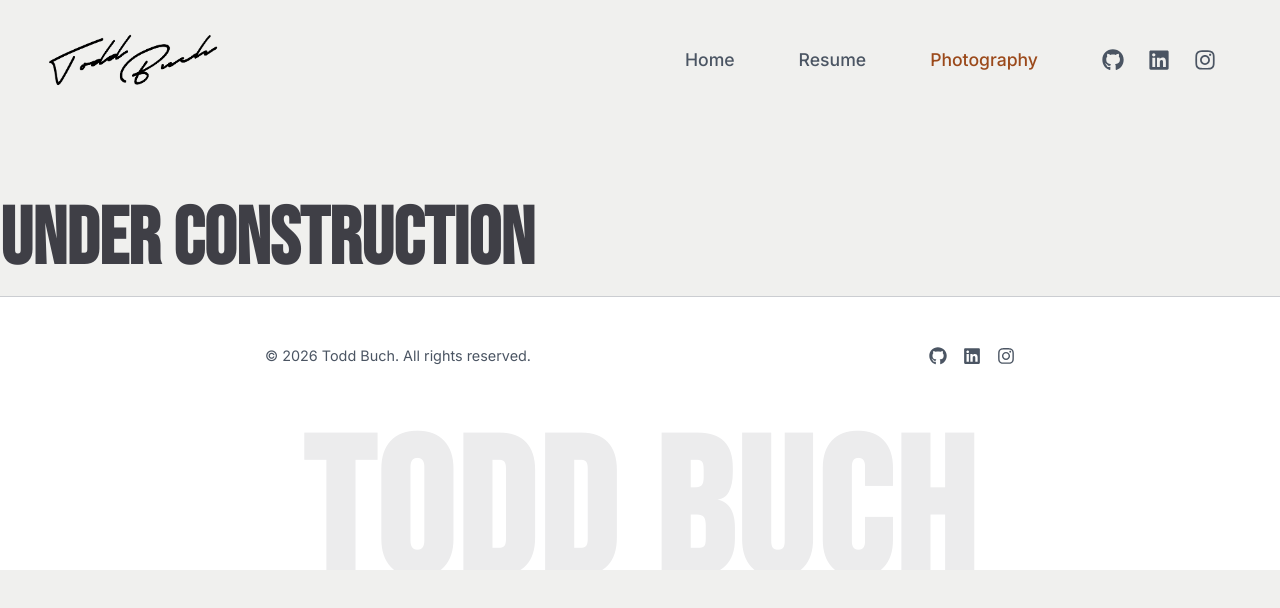
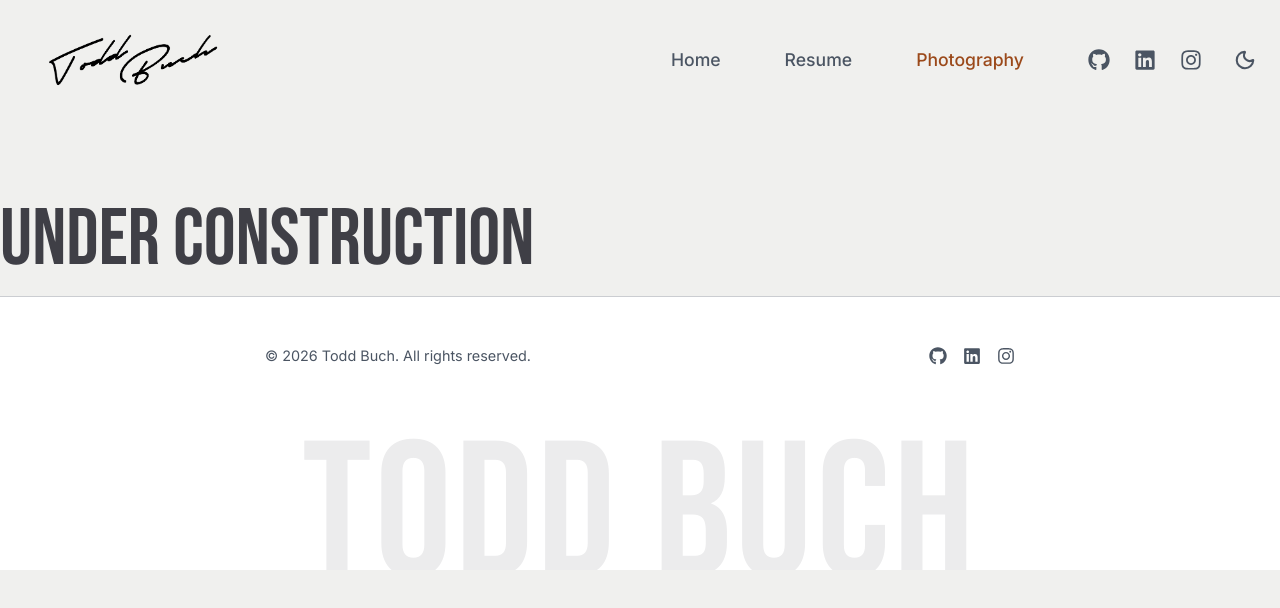
Before and after one commit to todd-buch/Portfolio, a React (Vite) app: page /photography in a window 1280 px wide. Shown: the top 608 px of the page. Built offline with nearby package versions, Linux system fonts and the light colour scheme.

Commit message:
resume: - fix font thickness for headers - add dark mode - add to accounting award

```diff
--- a/index.html
+++ b/index.html
@@ -5,6 +5,22 @@
     <link rel="icon" type="image/svg+xml" href="/Logo Icon.svg" />
     <meta name="viewport" content="width=device-width, initial-scale=1.0" />
     <title>Todd Buch</title>
+    <!-- Apply theme before first paint to avoid a light/dark flash -->
+    <script>
+      (function () {
+        try {
+          var stored = localStorage.getItem("theme");
+          var theme =
+            stored === "light" || stored === "dark"
+              ? stored
+              : window.matchMedia("(prefers-color-scheme: dark)").matches
+                ? "dark"
+                : "light";
+          document.documentElement.setAttribute("data-theme", theme);
+          document.documentElement.style.colorScheme = theme;
+        } catch (e) {}
+      })();
+    </script>
   </head>
   <body>
     <div id="root"></div>
--- a/src/Footer.css
+++ b/src/Footer.css
@@ -48,7 +48,7 @@
   padding: 0;
   text-align: center;
   font-family: "Bebas Neue", -apple-system, sans-serif;
-  font-weight: 600;
+  font-weight: 400;
   font-size: clamp(4.5rem, 18vw, 12rem);
   line-height: 0.85;
   letter-spacing: 0.02em;
--- a/src/Main_Projects.css
+++ b/src/Main_Projects.css
@@ -32,7 +32,8 @@
   margin-bottom: 10rem;
 }
 .main-regular-text-block-title {
-  font-weight: 800;
+  /* Space Grotesk tops out at 700; 800 was faux-bolding headers */
+  font-weight: 700;
   margin-bottom: 2rem;
 }
 .main-regular-text-block-subtitle {
--- a/src/Sidebar.css
+++ b/src/Sidebar.css
@@ -28,7 +28,6 @@
   height: 120px;
   width: 100%;
   color: var(--text-primary);
-  justify-content: space-between;
   display: flex;
   box-sizing: border-box;
   align-items: center;
@@ -56,16 +55,23 @@
   display: block;
 }
 
-/* Hamburger — hidden on desktop */
+/* Theme toggle + hamburger cluster (top-right) */
+.sidebar-actions {
+  display: flex;
+  align-items: center;
+  gap: 0.25rem;
+  margin-right: 1rem;
+  flex-shrink: 0;
+}
+
+.theme-toggle,
 .sidebar-menu-toggle {
-  display: none;
+  display: flex;
   align-items: center;
   justify-content: center;
-  margin-right: 1rem;
   padding: 0.5rem;
   border: none;
   background: transparent;
-  color: var(--text-primary);
   cursor: pointer;
   border-radius: 0.5rem;
   transition:
@@ -73,21 +79,43 @@
     background-color 0.2s ease;
 }
 
-/* Only force white chrome when floating over the dark home hero */
-.top-sidebar.over-hero .sidebar-menu-toggle {
-  color: #ffffff;
+/* Match nav / social icon color */
+.theme-toggle {
+  color: var(--text-secondary);
+}
+
+.theme-toggle:hover {
+  color: var(--text-primary);
+  background-color: color-mix(in srgb, var(--text-primary) 8%, transparent);
+}
+
+.sidebar-menu-toggle {
+  display: none;
+  color: var(--text-primary);
 }
 
 .sidebar-menu-toggle:hover {
   background-color: color-mix(in srgb, var(--text-primary) 8%, transparent);
 }
 
-/* Navigation List */
+/* Hamburger only: white when floating over the dark home hero.
+   Theme toggle stays --text-secondary to match nav/social icons. */
+.top-sidebar.over-hero .sidebar-menu-toggle {
+  color: #ffffff;
+}
+
+.top-sidebar.over-hero .sidebar-menu-toggle:hover {
+  color: #ffffff;
+  background-color: color-mix(in srgb, #ffffff 14%, transparent);
+}
+
+/* Navigation List — pushed right so it sits with the theme toggle */
 .sidebar-nav {
   display: flex;
   gap: 4rem;
   align-items: center;
-  padding: 0 4rem;
+  margin-left: auto;
+  padding: 0 1.5rem 0 4rem;
 }
 
 .nav-item {
@@ -138,9 +166,14 @@
     width: auto;
   }
 
+  .sidebar-actions {
+    margin-left: auto;
+    margin-right: 0.75rem;
+    z-index: 1003;
+  }
+
   .sidebar-menu-toggle {
     display: flex;
-    z-index: 1003;
   }
 
   .sidebar-nav {
@@ -148,6 +181,7 @@
     top: 100%;
     left: 0;
     right: 0;
+    margin-left: 0;
     display: flex;
     flex-direction: column;
     align-items: stretch;
@@ -227,7 +261,7 @@
     max-height: 48px;
   }
 
-  .sidebar-menu-toggle {
-    margin-right: 0.5rem;
+  .sidebar-actions {
+    margin-right: 0.35rem;
   }
 }
--- a/src/Sidebar.tsx
+++ b/src/Sidebar.tsx
@@ -4,7 +4,8 @@ import "./Sidebar.css";
 import sideLogoWht from "/src/assets/LogoWHT.png";
 import sideLogoBlk from "/src/assets/LogoBLK.png";
 import { FaGithub, FaLinkedin, FaInstagram } from "react-icons/fa6";
-import { Menu, X } from "lucide-react";
+import { Menu, Moon, Sun, X } from "lucide-react";
+import { useTheme } from "./useTheme";
 
 interface SidebarProps {
   isScrolled: boolean;
@@ -62,8 +63,11 @@ function relativeLuminance(r: number, g: number, b: number): number {
  * for contrast. Light bg → black logo; dark bg → white logo.
  */
 function useIsPrimaryBgLight() {
-  // Default matches :root light theme so first paint is correct without flash.
-  const [isLight, setIsLight] = useState(true);
+  // Seed from data-theme set by the blocking script in index.html.
+  const [isLight, setIsLight] = useState(() => {
+    if (typeof document === "undefined") return true;
+    return document.documentElement.getAttribute("data-theme") !== "dark";
+  });
 
   useEffect(() => {
     const root = document.documentElement;
@@ -82,7 +86,7 @@ function useIsPrimaryBgLight() {
 
     update();
 
-    // Theme toggles typically flip data-theme on <html>.
+    // Theme toggles flip data-theme on <html>.
     const observer = new MutationObserver(update);
     observer.observe(root, {
       attributes: true,
@@ -105,6 +109,7 @@ function useIsPrimaryBgLight() {
 export default function Sidebar({ isScrolled }: SidebarProps) {
   const location = useLocation();
   const isPrimaryBgLight = useIsPrimaryBgLight();
+  const { isDark, toggleTheme } = useTheme();
   const [menuOpen, setMenuOpen] = useState(false);
 
   const isHome =
@@ -163,21 +168,6 @@ export default function Sidebar({ isScrolled }: SidebarProps) {
             <img src={logoSrc} alt="Todd Buch" className="logo-img" />
           </Link>
         </div>
-
-        <button
-          type="button"
-          className="sidebar-menu-toggle"
-          onClick={toggleMenu}
-          aria-label={menuOpen ? "Close menu" : "Open menu"}
-          aria-expanded={menuOpen}
-          aria-controls="primary-nav"
-        >
-          {menuOpen ? (
-            <X size={28} strokeWidth={2.25} />
-          ) : (
-            <Menu size={28} strokeWidth={2.25} />
-          )}
-        </button>
 
         <nav
           id="primary-nav"
@@ -238,6 +228,37 @@ export default function Sidebar({ isScrolled }: SidebarProps) {
             </a>
           </div>
         </nav>
+
+        <div className="sidebar-actions">
+          <button
+            type="button"
+            className="theme-toggle"
+            onClick={toggleTheme}
+            aria-label={isDark ? "Switch to light mode" : "Switch to dark mode"}
+            title={isDark ? "Light mode" : "Dark mode"}
+          >
+            {isDark ? (
+              <Sun size={22} strokeWidth={2.25} />
+            ) : (
+              <Moon size={22} strokeWidth={2.25} />
+            )}
+          </button>
+
+          <button
+            type="button"
+            className="sidebar-menu-toggle"
+            onClick={toggleMenu}
+            aria-label={menuOpen ? "Close menu" : "Open menu"}
+            aria-expanded={menuOpen}
+            aria-controls="primary-nav"
+          >
+            {menuOpen ? (
+              <X size={28} strokeWidth={2.25} />
+            ) : (
+              <Menu size={28} strokeWidth={2.25} />
+            )}
+          </button>
+        </div>
       </aside>
 
       {menuOpen && (
--- a/src/index.css
+++ b/src/index.css
@@ -1,15 +1,17 @@
-@import url('https://fonts.googleapis.com/css2?family=Bebas+Neue&family=Montserrat:wght@400;500&display=swap');
-@import url('https://fonts.googleapis.com/css2?family=Inter:wght@400;500&display=swap');
-@import url('https://fonts.googleapis.com/css2?family=Space+Grotesk:wght@600;700&display=swap');
+/* Load only real weights each face ships — mismatched weights force faux-bold,
+   which looks dramatically heavier on non-Retina / external monitors. */
+@import url('https://fonts.googleapis.com/css2?family=Bebas+Neue&family=Inter:wght@400;500;600&family=Space+Grotesk:wght@500;600;700&display=swap');
 
 /* Light Theme */
-:root {
+:root,
+[data-theme="light"] {
   --bg-primary: #f0f0ee; /* blue #f0f9ff or alternatively cream #fffbeb */
   --bg-secondary: #ffffff;
   --text-primary: #3f3f46;
   --text-secondary: #4b5563;
   --accent: #9B491A;
   --border-color: #cbcdd1;
+  color-scheme: light;
 }
 
 /* Dark Theme */
@@ -20,6 +22,7 @@
   --text-secondary: #9ca3af;
   --accent: #FA9C30;
   --border-color: #334155;
+  color-scheme: dark;
 }
 
 /* Apply CSS Variables to Base Elements */
@@ -29,12 +32,16 @@ body {
   font-family: 'Inter', system-ui, -apple-system, sans-serif;
   font-size: 1.1rem;
   margin: 0;
+  /* Consistent stroke weight across Retina vs external displays */
+  -webkit-font-smoothing: antialiased;
+  -moz-osx-font-smoothing: grayscale;
   /* Smooth transition when toggling modes */
   transition: background-color 0.25s ease, color 0.25s ease;
 }
 h1 {
   font-family: 'Bebas Neue', -apple-system, sans-serif;
-  font-weight: 600;
+  /* Bebas Neue is single-weight (400); higher values synthesize bold */
+  font-weight: 400;
   font-size: 5rem;
 }
 h2 {
--- a/src/pages/Resume/Resume.tsx
+++ b/src/pages/Resume/Resume.tsx
@@ -533,7 +533,7 @@ export default function Resume() {
               <p>
                 <i>Edwin O. Smith High School, 2023</i>
               </p>
-              <p>Completed Advanced Accounting, A.</p>
+              <p>Completed Advanced Accounting, as well as Intro to Business, and Personal Finance. A+.</p>
             </div>
           </div>
         </div>
--- /dev/null
+++ b/src/useTheme.ts
@@ -0,0 +1,78 @@
+import { useCallback, useEffect, useState } from "react";
+
+export type Theme = "light" | "dark";
+
+const STORAGE_KEY = "theme";
+
+function systemTheme(): Theme {
+  return window.matchMedia("(prefers-color-scheme: dark)").matches
+    ? "dark"
+    : "light";
+}
+
+/** Resolve theme: explicit user choice, else system preference. */
+export function resolveTheme(): Theme {
+  try {
+    const stored = localStorage.getItem(STORAGE_KEY);
+    if (stored === "light" || stored === "dark") return stored;
+  } catch {
+    // private mode / blocked storage
+  }
+  return systemTheme();
+}
+
+/** Apply theme to <html> (variables + native UI chrome). */
+export function applyTheme(theme: Theme) {
+  document.documentElement.setAttribute("data-theme", theme);
+  document.documentElement.style.colorScheme = theme;
+}
+
+/**
+ * Theme state with:
+ * - system default on first visit
+ * - localStorage after the user toggles
+ * - live updates when OS theme changes (only if user never chose)
+ */
+export function useTheme() {
+  const [theme, setThemeState] = useState<Theme>(() => {
+    if (typeof document === "undefined") return "light";
+    const attr = document.documentElement.getAttribute("data-theme");
+    if (attr === "light" || attr === "dark") return attr;
+    return resolveTheme();
+  });
+
+  const setTheme = useCallback((next: Theme) => {
+    try {
+      localStorage.setItem(STORAGE_KEY, next);
+    } catch {
+      // ignore
+    }
+    applyTheme(next);
+    setThemeState(next);
+  }, []);
+
+  const toggleTheme = useCallback(() => {
+    setTheme(theme === "dark" ? "light" : "dark");
+  }, [theme, setTheme]);
+
+  // Follow OS theme when the user has not picked one yet.
+  useEffect(() => {
+    const media = window.matchMedia("(prefers-color-scheme: dark)");
+
+    const onSystemChange = () => {
+      try {
+        if (localStorage.getItem(STORAGE_KEY)) return;
+      } catch {
+        // treat as no stored preference
+      }
+      const next = systemTheme();
+      applyTheme(next);
+      setThemeState(next);
+    };
+
+    media.addEventListener("change", onSystemChange);
+    return () => media.removeEventListener("change", onSystemChange);
+  }, []);
+
+  return { theme, setTheme, toggleTheme, isDark: theme === "dark" };
+}
```
